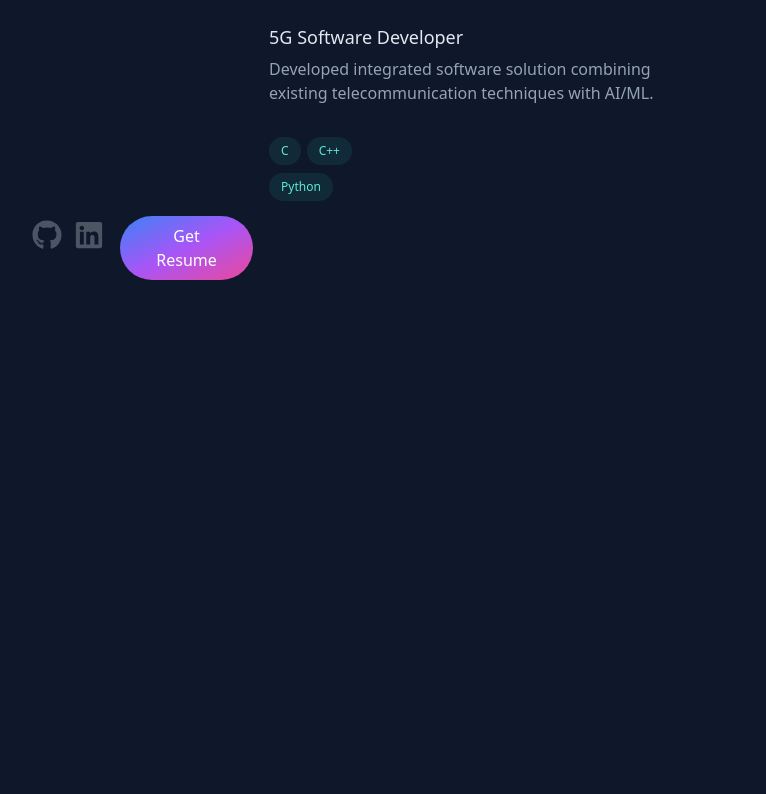
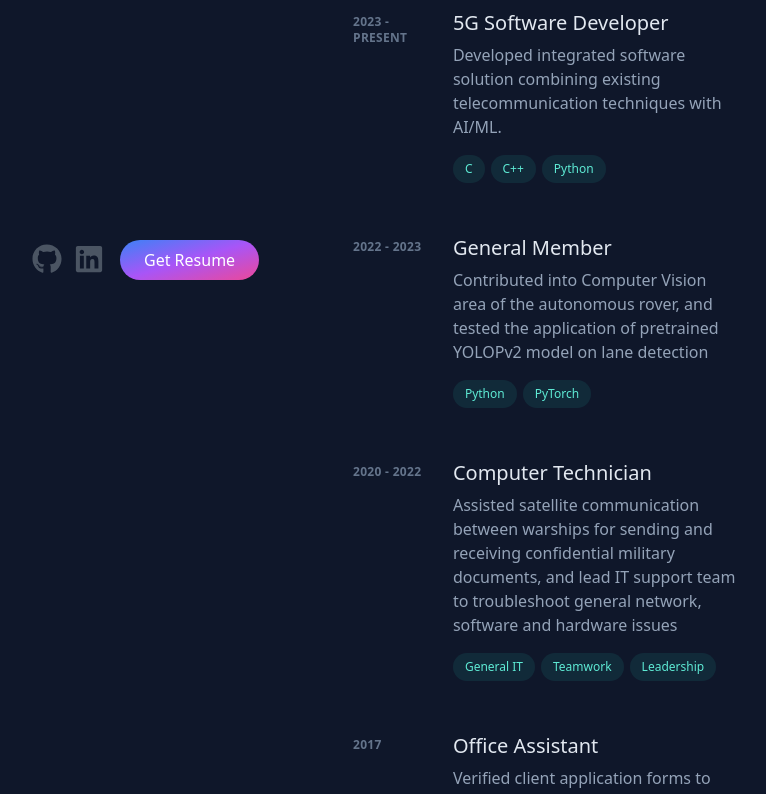
Before and after one commit to gilhwang/gilhwang.github.io, a Next.js app: page / in a window 1280 px wide. Shown: the part 424-1218 px from the top of the page, without its empty margins (64-830 px from the left). Before the commit the page ends 869 px from the top, so only its background shows below. Built offline with nearby package versions, Linux system fonts and the light colour scheme.

Commit message:
Completed initial draft of experiences

```diff
--- a/src/app/page.tsx
+++ b/src/app/page.tsx
@@ -3,7 +3,7 @@ import Intro from "@/components/Intro";
 
 export default function Home() {
   return (
-    <div className="fixed inset-0 z-30 transition duration-300 lg:absolute">
+    <div>
       <div className="mx-auto min-h-screen max-w-screen-xl px-6 py-12 font-sans md:px-12 md:py-20 lg:px-24 lg:py-0">
         <div className='lg:flex lg:justify-between lg:gap-4'>
           <Intro/>
--- a/src/components/Experience.tsx
+++ b/src/components/Experience.tsx
@@ -6,9 +6,34 @@ export default function Experience() {
         {
             year: "2023 - Present",
             name: "5G Software Developer",
+            company: "Ericsson",
             link: "https://www.ericsson.com/en",
             description: "Developed integrated software solution combining existing telecommunication techniques with AI/ML.",
             skills: ["C", "C++", "Python"]
+        },
+        {
+            year: "2022 - 2023",
+            name: "General Member",
+            company: "University of Toronto Autonomous Rover Team (UTRA ART)",
+            link: "https://www.utra.ca/teams/ART/",
+            description: "Contributed into Computer Vision area of the autonomous rover, and tested the application of pretrained YOLOPv2 model on lane detection",
+            skills: ["Python", "PyTorch"]
+        },
+        {
+            year: "2020 - 2022",
+            name: "Computer Technician",
+            company: "Republic of Korea Navy",
+            link: "https://www.navy.mil.kr/mbshome/mbs/eng/index.do",
+            description: "Assisted satellite communication between warships for sending and receiving confidential military documents, and lead IT support team to troubleshoot general network, software and hardware issues",
+            skills: ["General IT", "Teamwork", "Leadership"]
+        },
+        {
+            year: "2017",
+            name: "Office Assistant",
+            company: "MD Financial Management",
+            link: "https://mdm.ca/md-financial-management?gad_source=1&gclid=CjwKCAjw4f6zBhBVEiwATEHFVhIfxW45yaLxTc0PaYg0imSo0BDcFZXUJUKOtoQtFy_KA4Oj477OTRoCnVUQAvD_BwE",
+            description: "Verified client application forms to detect incorrect or missing information, and reviewed the fund-distributing software to check whether the funds are distributed correctly",
+            skills: ["Teamwork", "General Office skills"]
         }
     ]
 
@@ -25,8 +50,8 @@ export default function Experience() {
             <div>
                 <ol className="group/list">
                     {experienceItems.map((item, index) => (
-                        <li key={index}>
-                            <ExperienceItem year={item.year} name={item.name} link={item.link} description={item.description} skills={item.skills}/>
+                        <li key={index} className="mb-12">
+                            <ExperienceItem year={item.year} name={item.name} company={item.company} link={item.link} description={item.description} skills={item.skills}/>
                         </li>
                     ))}
                 </ol>
--- a/src/components/ExperienceItem.tsx
+++ b/src/components/ExperienceItem.tsx
@@ -1,6 +1,6 @@
-export default function ExperienceItem({year, name, link, description, skills}: any) {
+export default function ExperienceItem({year, name, company, link, description, skills}: any) {
     return (
-        <div className="group relative grid pb-1 transition-all sm-grid-cols-8 sm:gap-8 md:gap-4 lg:hover:!opactiy-100 lg:group-hover/list:opacity-50">
+        <div className="group relative grid pb-1 transition-all sm:grid-cols-8 sm:gap-8 md:gap-4 lg:hover:!opactiy-100 lg:group-hover/list:opacity-50">
             <div className="absolute -inset-x-4 -inset-y-4 z-0 hidden rounded-md transition motion-reduce:transition-none lg:-inset-x-6 lg:block lg:group-hover:bg-slate-800/50 lg:group-hover:shadow-[inset_0_1px_0_0_rgba(148,163,184,0,1)] lg:group-hover:drop-shadow-lg">
             </div>
             <header className="z-10 mb-2 mt-1 text-xs font-semibold uppercase tracking-wide text-slate-500 sm:col-span-2">
@@ -9,18 +9,20 @@ export default function ExperienceItem({year, name, link, description, skills}:
             <div className="z-10 sm:col-span-6">
                 <h3 className="font-medium leading-snug text-slate-200">
                     <a
-                        className="inline-flex items-baseline font-medium leading-tight text-slate-200 hover:text-teal-300 focus-visible-text-teal-300 group/link text-lg"
+                        className="inline-flex items-baseline font-medium leading-tight text-slate-200 hover:text-teal-300 focus-visible:text-teal-300 group/link text-xl"
                         href={link}
                         target="_blank"
                     >
-                        {name}
+                        <span className="absolute -inset-x-4 -inset-y-2.5 hidden rounded md:-inset-x-6 md:-inset-y-4 lg:block"/>
+                        <span>
+                            {name}
+                        </span>
                     </a>
                 </h3>
                 <p className="mt-2 text-base leading-normal text-slate-400">
                     {description}
                 </p>
-            </div>
-            <ul className="mt-2 flex flex-wrap">
+                <ul className="mt-2 flex flex-wrap">
                 {skills.map((skill: string, index: number) => (
                     <li className="mr-1.5 mt-2" key={index}>
                         <div className="flex items-center rounded-full bg-teal-400/10 px-3 py-1 text-xs font-medium leading-5 text-teal-300">
@@ -29,6 +31,7 @@ export default function ExperienceItem({year, name, link, description, skills}:
                     </li>
                 ))}
             </ul>
+            </div>
 
         </div>
     )
--- a/src/components/Intro.tsx
+++ b/src/components/Intro.tsx
@@ -2,9 +2,9 @@ import SocialLinks from "./SocialLinks";
 
 export default function Intro(){
 return (
-    <header className="lg:sticky lg:top-0 lg:flex lg:max-h-screen lg:w-1/2 lg:flex-col lg:justify-between lg:py-24">
+    <header className="mr-3 lg:sticky lg:top-0 lg:flex lg:max-h-screen lg:w-1/2 lg:flex-col lg:justify-between lg:py-24">
         <div>
-            <h1 className="text-4xl font-bold tracking-tight text-slate-200 sm:text-5xl">
+            <h1 className="text-5xl font-bold tracking-tight text-slate-200 sm:text-6xl whitespace-nowrap">
                 Gil Hwang
             </h1>
             <h2 className="mt-3 text-lg font-medium tracking-tight text-slate-200 sm:text-xl">
```
